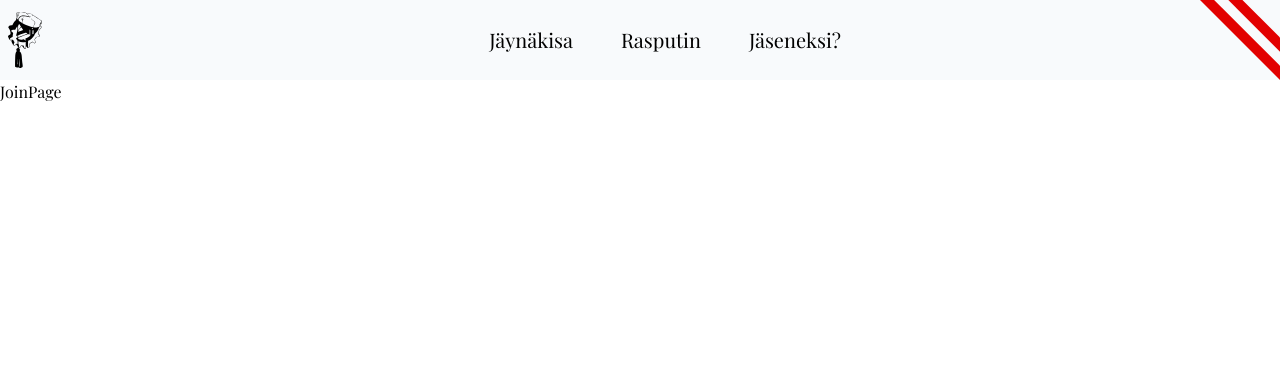
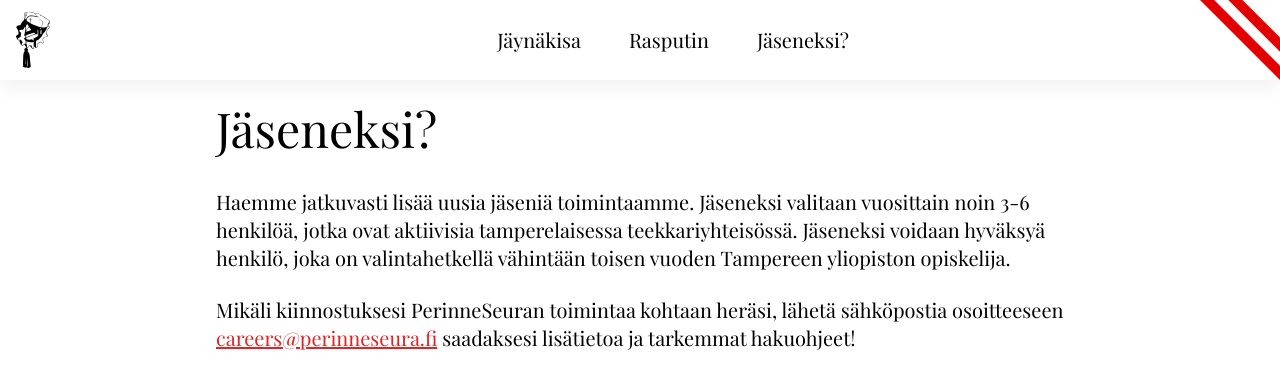
Before and after one commit to juhokan/perinneseura-next, a Next.js app in the folder next/: page /join in a window 1280 px wide. Shown: the top 388 px of the page. Built offline with nearby package versions, Linux system fonts and the light colour scheme; a web font is replaced by a local one.

Commit message:
navbar styling

```diff
--- a/next/app/componments/Navbar.tsx
+++ b/next/app/componments/Navbar.tsx
@@ -3,37 +3,76 @@ import logo from '../assets/pseura-logo.svg'
 import stripes from '../assets/stripes.svg'
 import Image from 'next/image';
 import Link from 'next/link';
+import NavbarButton from './NavbarButton';
 
 const Navbar = () => {
   return (
-    <div className="navbar bg-slate-50 p-0">
+    <div className="navbar bg-white p-0 drop-shadow-3xl">
       <Link href={'/'}>
-        <Image src={logo} alt='PerinneSeura' className='h-16 max-w-min py-1 px-2'/>
+        <Image src={logo} alt='PerinneSeura' className='h-16 max-w-min py-1 px-4' />
       </Link>
       <div className="navbar-start">
         <div className="drawer drawer-end">
           <input id="my-drawer-4" type="checkbox" className="drawer-toggle" />
           <div className="drawer-side">
             <label htmlFor="my-drawer-4" aria-label="close sidebar" className="drawer-overlay"></label>
-            <ul className="menu p-4 w-full min-h-full bg-slate-100 text-base-content flex items-center content-center h-">
-              <li><a>Sidebar Item 1</a></li>
-              <li><a>Sidebar Item 2</a></li>
+            <ul className="menu p-4 w-full min-h-full bg-white place-items-center h-full">
+              <div className='h-full flex flex-col items-center justify-center '>
+              <li className='group text-black transition-all duration-300 ease-in-out'>
+            <a href='https://jaynakisa.fi' className='text-xl hover:bg-transparent py-6 focus:bg-transparent focus:text-black'>
+              <span className='bg-left-bottom bg-gradient-to-r from-black to-black bg-[length:0%_2px] bg-no-repeat group-hover:bg-[length:100%_2px] transition-all duration-500 ease-out'>
+                Jäynäkisa
+              </span>
+            </a>
+          </li>
+          <li className='group text-black transition-all duration-300 ease-in-out'>
+            <a href='https://rasputin.fi' className='text-xl hover:bg-transparent py-6 focus:bg-transparent focus:text-black'>
+              <span className='bg-left-bottom bg-gradient-to-r from-black to-black bg-[length:0%_2px] bg-no-repeat group-hover:bg-[length:100%_2px] transition-all duration-500 ease-out'>
+                Rasputin
+              </span>
+            </a>
+          </li>
+          <li className='group text-black transition-all duration-300 ease-in-out'>
+            <Link href={'/join'} className='text-xl hover:bg-transparent py-6 focus:bg-transparent focus:text-black'>
+              <span className='bg-left-bottom bg-gradient-to-r from-black to-black bg-[length:0%_2px] bg-no-repeat group-hover:bg-[length:100%_2px] transition-all duration-500 ease-out'>
+                Jäseneksi?
+              </span>
+            </Link>
+          </li>
+              </div>
             </ul>
           </div>
         </div>
       </div>
       <div className="navbar-center hidden lg:flex">
         <ul className="menu menu-horizontal px-1">
-          <li><a href='https://jaynakisa.fi' className='text-xl hover:bg-transparent px-6'>Jäynäkisa</a></li>
-          <li><a href='https://rasputin.fi' className='text-xl hover:bg-transparent px-6'>Rasputin</a></li>
-          <li><Link href={'/join'} className='text-xl hover:bg-transparent px-6'>Jäseneksi?</Link></li>
+          <li className='group text-black transition-all duration-300 ease-in-out'>
+            <a href='https://jaynakisa.fi' className='text-xl hover:bg-transparent px-6 focus:bg-transparent focus:text-black'>
+              <span className='bg-left-bottom bg-gradient-to-r from-black to-black bg-[length:0%_2px] bg-no-repeat group-hover:bg-[length:100%_2px] transition-all duration-500 ease-out'>
+                Jäynäkisa
+              </span>
+            </a>
+          </li>
+          <li className='group text-black transition-all duration-300 ease-in-out'>
+            <a href='https://rasputin.fi' className='text-xl hover:bg-transparent px-6 focus:bg-transparent focus:text-black'>
+              <span className='bg-left-bottom bg-gradient-to-r from-black to-black bg-[length:0%_2px] bg-no-repeat group-hover:bg-[length:100%_2px] transition-all duration-500 ease-out'>
+                Rasputin
+              </span>
+            </a>
+          </li>
+          <li className='group text-black transition-all duration-300 ease-in-out'>
+            <Link href={'/join'} className='text-xl hover:bg-transparent px-6 focus:bg-transparent focus:text-black'>
+              <span className='bg-left-bottom bg-gradient-to-r from-black to-black bg-[length:0%_2px] bg-no-repeat group-hover:bg-[length:100%_2px] transition-all duration-500 ease-out'>
+                Jäseneksi?
+              </span>
+            </Link>
+          </li>
+
         </ul>
       </div>
       <div className="navbar-end">
-        <div className="drawer-content">
-            <label htmlFor="my-drawer-4" className="drawer-button btn btn-primary lg:hidden absolute top-0 right-0">Open drawer</label>
-          </div>
-        <Image src={stripes} alt='stripes' className='h-20 max-w-min'/>
+        <NavbarButton />
+        <Image src={stripes} alt='stripes' className='h-20 max-w-min' />
       </div>
     </div>
   );
--- /dev/null
+++ b/next/app/componments/NavbarButton.tsx
@@ -0,0 +1,21 @@
+'use client'
+import React from 'react'
+import { Cross as Hamburger } from 'hamburger-react'
+
+const NavbarButton = () => {
+
+
+
+  return (
+    <div className="drawer-content">
+      <label htmlFor="my-drawer-4" className="drawer-button btn btn-primary lg:hidden absolute
+      top-0 right-0 w-20 h-20 rounded-full flex items-center justify-center
+      bg-transparent border-transparent shadow-none
+      hover:bg-transparent hover:border-transparent">
+        <Hamburger size={24}/>
+      </label>
+    </div>
+  )
+}
+
+export default NavbarButton
--- a/next/app/join/page.tsx
+++ b/next/app/join/page.tsx
@@ -2,7 +2,16 @@ import React from 'react'
 
 const JoinPage = () => {
   return (
-    <div>JoinPage</div>
+    <div className='max-w-4xl m-auto'>
+      <h1 className='text-5xl px-6 py-6'>Jäseneksi?</h1>
+      <h2 className='text-xl px-6 py-3'>
+      Haemme jatkuvasti lisää uusia jäseniä toimintaamme. Jäseneksi valitaan vuosittain noin 3-6 henkilöä, jotka ovat aktiivisia tamperelaisessa teekkariyhteisössä. Jäseneksi voidaan hyväksyä henkilö, joka on valintahetkellä vähintään toisen vuoden Tampereen yliopiston opiskelija.
+      </h2>
+      <h2 className='text-xl px-6 py-3'>
+      Mikäli kiinnostuksesi PerinneSeuran toimintaa kohtaan heräsi, lähetä sähköpostia osoitteeseen
+      <a className='text-red-600 underline hover:no-underline' href="mailto:careers@perinneseura.fi"> careers@perinneseura.fi</a> saadaksesi lisätietoa ja tarkemmat hakuohjeet!
+      </h2>
+    </div>
   )
 }
 
--- a/next/app/page.tsx
+++ b/next/app/page.tsx
@@ -1,7 +1,10 @@
 import Image from "next/image";
+import bg from "../app/assets/home-image.jpg"
 
 export default function Home() {
   return (
-    <main><h1>test</h1></main>
+    <main>
+      <Image  src={bg} alt="background"/>
+    </main>
   );
 }
--- a/next/package.json
+++ b/next/package.json
@@ -9,6 +9,7 @@
     "lint": "next lint"
   },
   "dependencies": {
+    "hamburger-react": "^2.5.0",
     "next": "14.2.2",
     "primereact": "^10.6.3",
     "react": "^18",
--- a/next/tailwind.config.ts
+++ b/next/tailwind.config.ts
@@ -13,6 +13,13 @@ const config: Config = {
         "gradient-conic":
           "conic-gradient(from 180deg at 50% 50%, var(--tw-gradient-stops))",
       },
+      dropShadow: {
+        '3xl': '0 8px 8px rgba(0, 0, 0, 0.05)',
+        'glow': [
+            '0 35px 35px rgba(0, 0, 0, 0.25)',
+            '0 45px 65px rgba(0, 0, 0, 0.15)'
+        ]
+      }
     },
   },
   plugins: [require("daisyui")],
```
Also changed, not shown: 2 other files (tests, documents, lock files or other folders).
